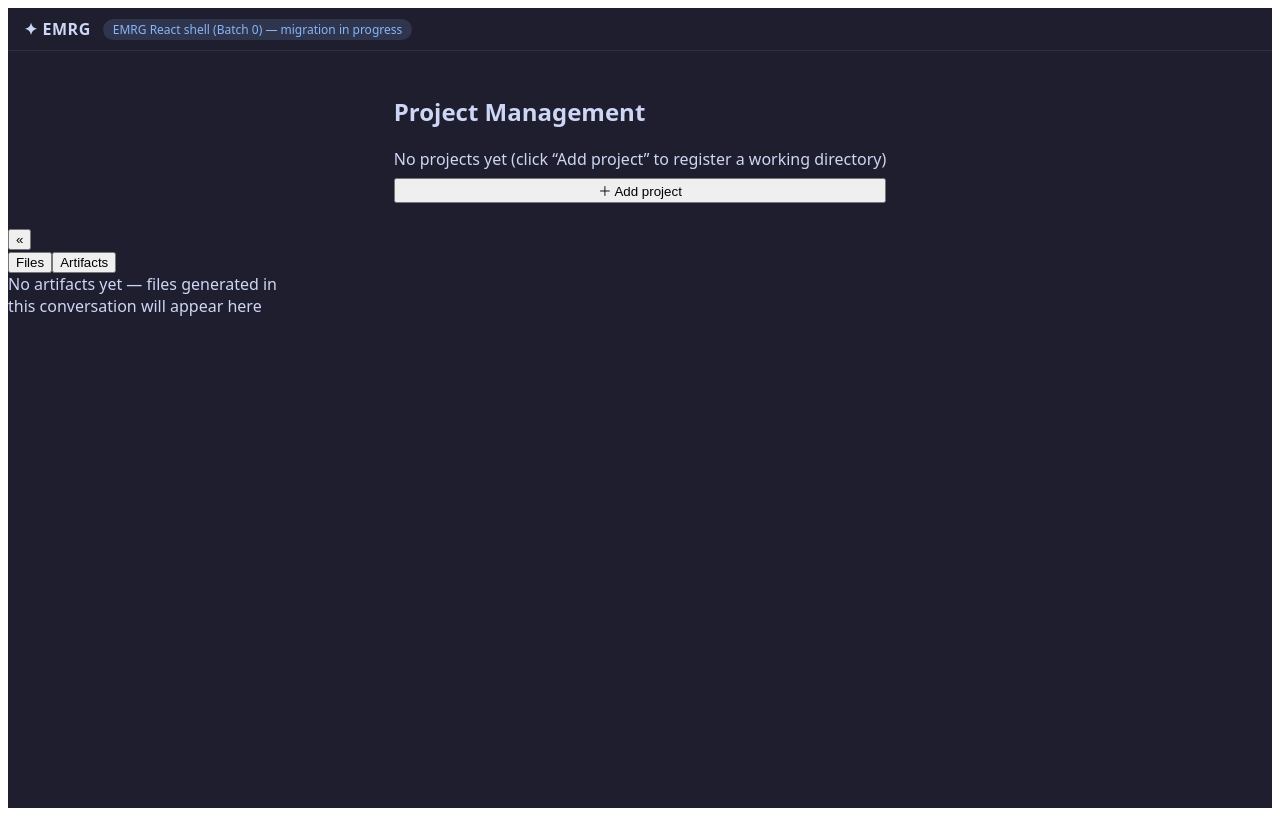
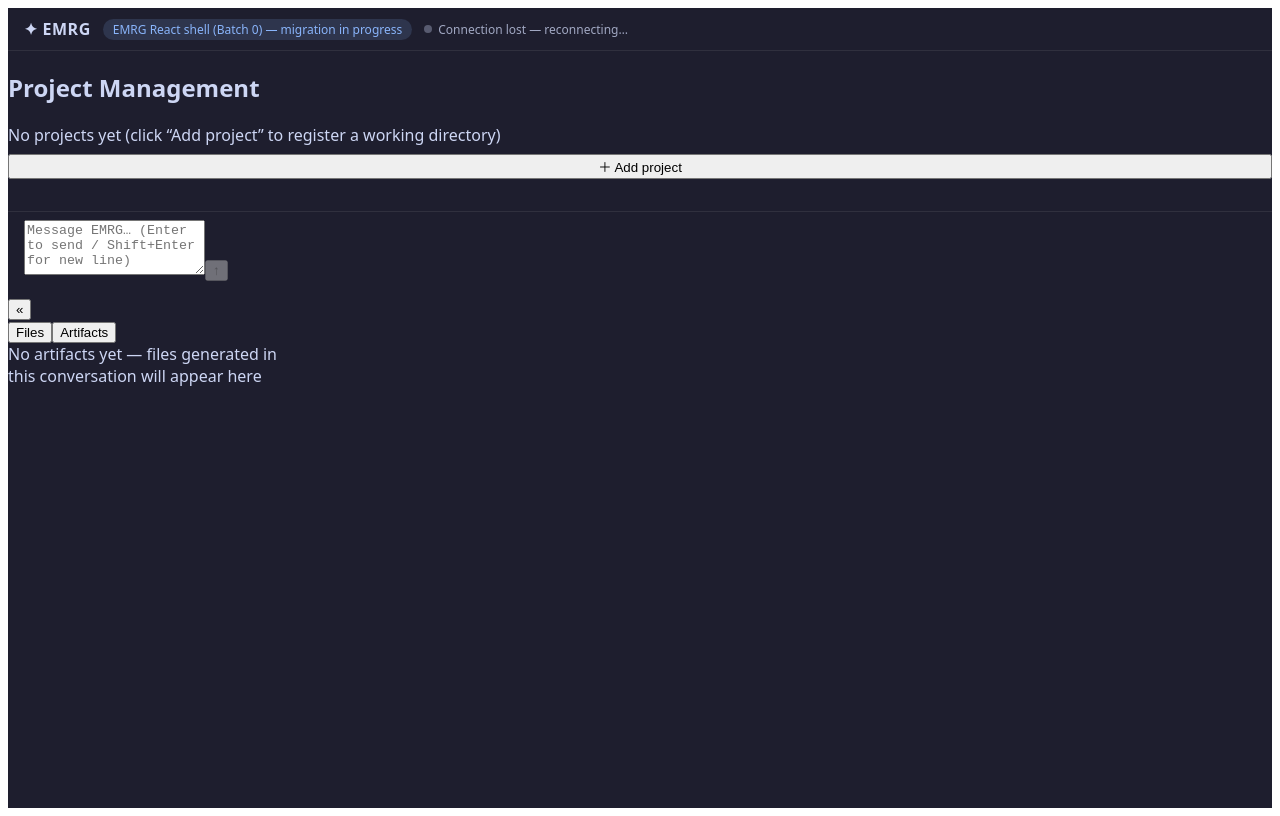
Before and after one commit to argszero/emrg, a React (Vite) app in the folder emrg/gui/renderer/: page / in a window 1280 px wide. Built offline with nearby package versions, Linux system fonts and the light colour scheme.

Commit message:
emrg: gui renderer Batch 5 slice 3 — wire chat loop into Shell (transcript + composer + session switching)

```diff
--- a/emrg/gui/renderer/src/components/Shell.tsx
+++ b/emrg/gui/renderer/src/components/Shell.tsx
@@ -1,22 +1,43 @@
+import { useEffect, useState } from "react";
 import { useI18n } from "../lib/i18n";
 import { useSnapshotStore } from "../hooks/useSnapshotStore";
 import { useDaemonBridge } from "./DaemonBridgeProvider";
 import { Sidebar } from "./Sidebar";
 import { ResultPanel } from "./ResultPanel";
 import { WorkspaceView } from "./WorkspaceView";
+import { TranscriptView } from "./TranscriptView";
+import { Composer } from "./Composer";
 
 /**
- * Shell — React 骨架占位布局（Batch 0 + Batch 3 Sidebar/ResultPanel 挂载）。
- * 设计文档 §5 Batch 0 项 4：错误边界/横幅/菜单等零风险组件先就位。
- * Batch 3：左侧挂载 <Sidebar> + 右侧挂载 <ResultPanel>（当前空数据）。
- * Batch 5 slice 2：接入 DaemonBridgeProvider —— 侧边栏实时消费 daemon 广播的
- * 会话列表（open_sessions / sessions 事件驱动，bridge.store 快照订阅）。
- * 后续批次逐个替换为真实组件：TranscriptView / Dialogs。
+ * Shell — React 布局（Batch 0 骨架 + Batch 3 Sidebar/ResultPanel/WorkspaceView
+ * + Batch 5 slice 3 核心聊天回路接线）。
+ *
+ * Batch 5 slice 3：把 daemon 实时数据接到聊天回路——
+ * - TranscriptView 消费共享 TranscriptStore（bridge.transcript），按 activeSid 切片
+ *   （一切 store 按 sid 键控，会话串线防护 #977）；
+ * - Composer 发送走 window.emrg.sendMessage（默认注入），busy 受控于 daemon 广播的
+ *   busyBySid（done/cancelled/error 释放锁，#655 队列注入协议）；
+ * - Sidebar 点击切换 activeSid；open_sessions 广播到达且无激活会话时自动选第一个
+ *   （vanilla app.js 同语义）；
+ * - ResultPanel 绑定 activeSid（per-session Tab/产物隔离）。
+ * 后续 slice：/指令路由到对话框、workspace 视图切换、index.html 切换（Batch 5 final）。
  */
 export function Shell() {
   const { t } = useI18n();
-  const { bridge } = useDaemonBridge();
+  const { bridge, transcript } = useDaemonBridge();
   const appState = useSnapshotStore(bridge.store);
+  const [activeSid, setActiveSid] = useState<string | null>(null);
+
+  // open_sessions 广播到达且尚无激活会话 → 自动选第一个（vanilla 同语义）
+  useEffect(() => {
+    if (activeSid === null && appState.openSessions.length > 0) {
+      setActiveSid(appState.openSessions[0].sid);
+    }
+  }, [appState.openSessions, activeSid]);
+
+  const busy = activeSid ? (appState.busyBySid[activeSid] ?? false) : false;
+  const disconnected = activeSid ? (appState.disconnectedBySid[activeSid] ?? false) : false;
+
   return (
     <div className="react-shell" data-testid="react-shell">
       <header className="react-shell-header">
@@ -24,15 +45,31 @@ export function Shell() {
         <span className="react-shell-badge" data-testid="react-shell-badge">
           {t("shell.batch0Notice")}
         </span>
+        <span className="react-shell-conn" data-testid="conn-status" title={t("sidebar.statusTitle")}>
+          <span className={`conn-dot ${appState.connected ? "green" : "gray"}`} />
+          {appState.connected ? appState.model : t("copy.disconnected")}
+        </span>
       </header>
       <div className="react-shell-body">
         <aside className="react-shell-sidebar" data-testid="react-shell-sidebar">
-          <Sidebar openSessions={appState.openSessions} knownSessions={appState.sessions} />
+          <Sidebar
+            openSessions={appState.openSessions}
+            knownSessions={appState.sessions}
+            activeSid={activeSid}
+            onSelect={setActiveSid}
+          />
         </aside>
-        <main className="react-shell-main">
+        <main className="react-shell-main" data-testid="react-shell-main">
           <WorkspaceView activeView="projects" />
+          {disconnected ? (
+            <div className="conn-banner" role="alert" data-testid="conn-banner">
+              {t("app.sessionDisconnected")}
+            </div>
+          ) : null}
+          <TranscriptView store={transcript} sid={activeSid} />
+          <Composer store={transcript} sid={activeSid} busy={busy} />
         </main>
-        <ResultPanel sid={null} workspaceRoot="" />
+        <ResultPanel sid={activeSid} workspaceRoot="" />
       </div>
     </div>
   );
--- a/emrg/gui/renderer/src/shell.css
+++ b/emrg/gui/renderer/src/shell.css
@@ -32,9 +32,54 @@
 
 .react-shell-main {
   flex: 1;
-  display: grid;
-  place-items: center;
-  padding: 24px;
+  display: flex;
+  flex-direction: column;
+  min-width: 0;
+  min-height: 0;
+  padding: 0;
+}
+
+/* Batch 5 slice 3：聊天回路布局（transcript 滚动区 + composer 贴底） */
+.react-shell-main .transcript-view {
+  flex: 1;
+  min-height: 0;
+  overflow-y: auto;
+  padding: 16px;
+}
+
+.react-shell-main .composer {
+  padding: 8px 16px 16px;
+  border-top: 1px solid rgba(255, 255, 255, 0.08);
+}
+
+.react-shell-main .conn-banner {
+  padding: 8px 16px;
+  background: rgba(250, 179, 135, 0.12);
+  color: #fab387;
+  font-size: 13px;
+}
+
+.react-shell-conn {
+  display: inline-flex;
+  align-items: center;
+  gap: 6px;
+  font-size: 12px;
+  opacity: 0.75;
+}
+
+.conn-dot {
+  width: 8px;
+  height: 8px;
+  border-radius: 50%;
+  display: inline-block;
+}
+
+.conn-dot.green {
+  background: #a6e3a1;
+}
+
+.conn-dot.gray {
+  background: #6c7086;
 }
 
 .react-shell-placeholder {
```
Also changed, not shown: 2 other files (tests, documents, lock files or other folders).
